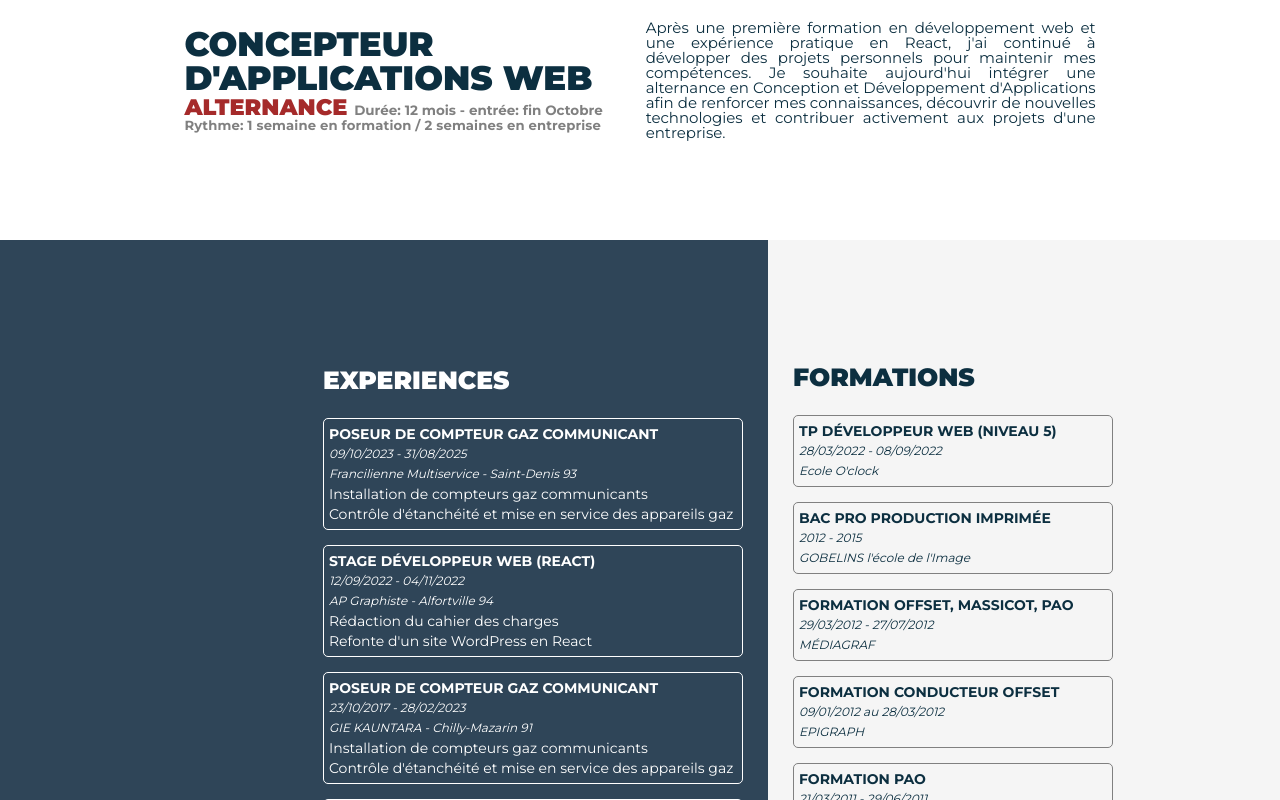
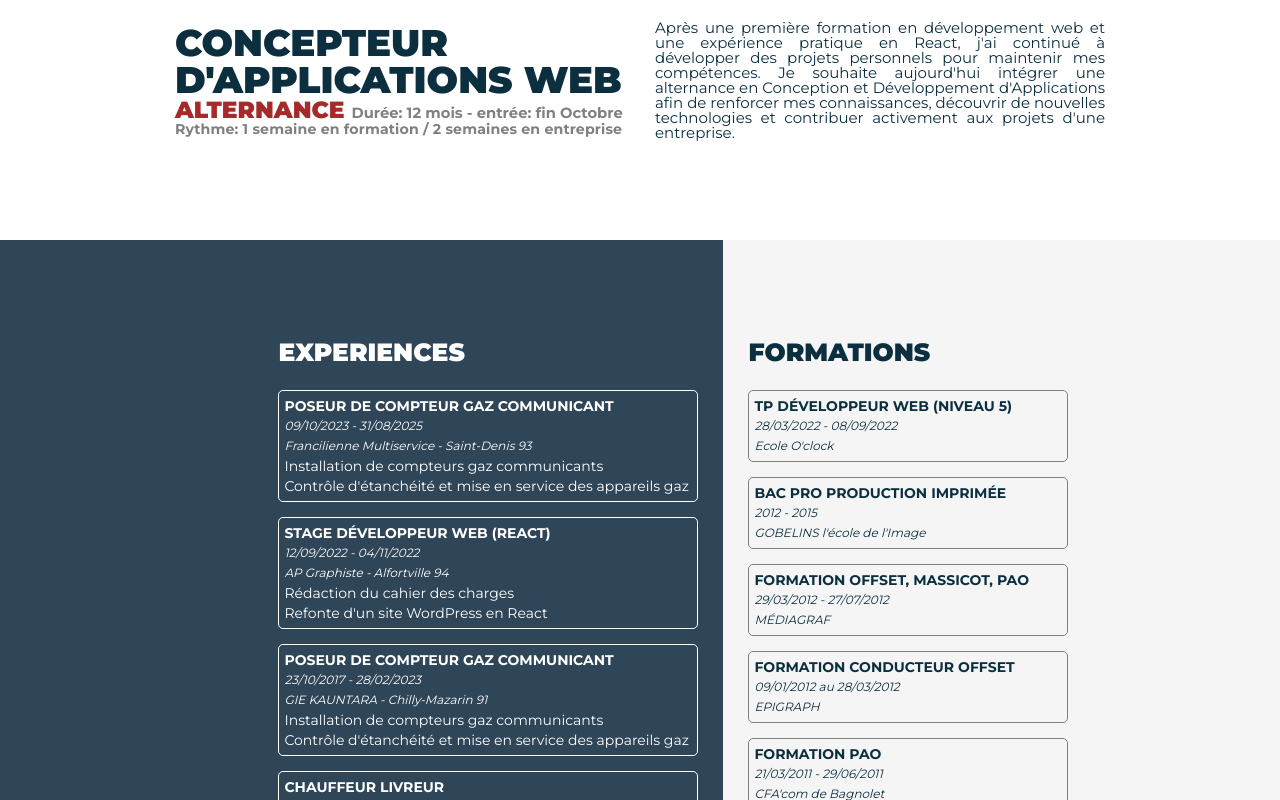
Before and after one commit to ASiaka/portfolio-nextjs, a Next.js app: page / in a window 1280 px wide. Shown: the part 560-1360 px from the top of the page. Built offline with nearby package versions, Linux system fonts and the light colour scheme.

Commit message:
amelioration 2 accueil et parcours

```diff
--- a/src/app/home/home.module.scss
+++ b/src/app/home/home.module.scss
@@ -43,7 +43,7 @@
         .topContent {
             // width: 80%;
             // height: 80%;
-            // max-width: 1200px;
+            max-width: 1300px;
             display: flex;
             // gap: 25px;
             gap: 1.563em;
@@ -86,14 +86,18 @@
         .bottomContent {
             // width: 80%;
             // height: 80%;
-            // max-width: 1300px;
+            max-width: 1350px;
             display: flex;
             flex-wrap: wrap;
             // gap: 15px;
-            gap: 0.938em;
+            gap: 2.5em;
             justify-content: center;
             align-items: center;
             padding: 15px 40px;
+
+            @media (max-width: 1000px) {
+                gap: 1.5em;
+            }
 
             @media (max-width: 550px) {
                 padding: 15px;
@@ -113,19 +117,19 @@
 
                 .title {
                     // font-size: 45px;
-                    font-size: 2.831em;
+                    font-size: 3.1em;
                     font-weight: 900;
                 }
 
                 .subtitle {
                     // font-size: 30px;
-                    font-size: 1.875em;
+                    font-size: 1.95em;
                     font-weight: 900;
                     color: brown;
 
                     .dates {
                         // font-size: 16px;
-                        font-size: 0.6em;
+                        font-size: 0.63em;
                         font-weight: 700;
                         letter-spacing: 0.0001em;
                         color: gray;
@@ -134,7 +138,7 @@
 
                 .info {
                     // font-size: 16px;
-                    font-size: 1.1em;
+                    font-size: 1.18em;
                     font-weight: 700;
                     letter-spacing: 0.01em;
                     color: gray;
--- a/src/app/home/page.js
+++ b/src/app/home/page.js
@@ -27,9 +27,9 @@ export default function Home() {
             <div className={styles.homeBottom}>
                 <div className={styles.bottomContent}>
                     <div className={styles.titleContent}>
-                        <h3 className={styles.title}>CONCEPTEUR D&apos;APPLICATIONS WEB</h3>
-                        <h4 className={styles.subtitle}>ALTERNANCE <span className={styles.dates}>Durée: 12 mois - entrée: fin Octobre</span></h4>
-                        <p className={styles.info}>Rythme: 1 semaine en formation / 2 semaines en entreprise</p>
+                        <h1 className={styles.title}>CONCEPTEUR D&apos;APPLICATIONS WEB</h1>
+                        <h2 className={styles.subtitle}>ALTERNANCE <span className={styles.dates}>Durée: 12 mois - entrée: fin Octobre</span></h2>
+                        <h4 className={styles.info}>Rythme: 1 semaine en formation / 2 semaines en entreprise</h4>
                     </div>
                     <p className={styles.presentation}>
                         Après une première formation en développement web et une expérience
--- a/src/app/layout.js
+++ b/src/app/layout.js
@@ -2,8 +2,8 @@ import './reset.css';
 import "./globals.scss";
 
 export const metadata = {
-  title: "Create Next App",
-  description: "Generated by create next app",
+  title: "Portfolio ASiaka",
+  description: "Recherche d'alternance - Concepteur d'application web",
 };
 
 export default function RootLayout({ children }) {
--- a/src/app/parcours/parcours.module.scss
+++ b/src/app/parcours/parcours.module.scss
@@ -9,7 +9,7 @@
     font-family: 'Montserrat', sans-serif;
     box-sizing: border-box;
     display: grid;
-    grid-template: 1fr / 6fr 4fr;
+    grid-template: 1fr / 1.3fr 1fr;
     font-size: 16px;
 
     @media (max-width: 1000px) {
@@ -20,20 +20,21 @@
         background-color: vars.$blue;
         display: flex;
         justify-content: flex-end;
-        align-items: center;
-        padding: 0 25px 25px;
+        padding: 0 25px 50px;
         color: white;
 
         @media (max-width: 1000px) {
             justify-content: center;
+            // align-items: center;
         }
 
-        .contentLeft {
-            max-width: 855px;
+            .contentLeft {
+                // max-width: 855px;
+                max-width: 856px;
+                padding-top: 100px;
 
             @media (max-width: 1810px) {
                 width: min-content;
-                padding-top: 100px;
             }
             @media (max-width: 1000px) {
                 width: max-content;
@@ -61,9 +62,9 @@
                 gap: 15px;
                 flex-wrap: wrap;
 
-                @media (max-width: 1810px) {
-                    justify-content: center;
-                }
+                // @media (max-width: 1810px) {
+                //     justify-content: center;
+                // }
 
                 .experienceBloc {
                     width: 420px;
@@ -117,14 +118,15 @@
     .parcoursRight {
         display: flex;
         justify-content: flex-start;
-        padding: 25px;
+        padding: 0 25px 50px;
 
         @media (max-width: 1000px) {
             justify-content: center;
         }
 
         .contentRight {
-            width: 655px;
+            // width: 655px;
+            width: 656px;
             // width: min-content;
             padding-top: 100px;
 
@@ -210,10 +212,10 @@
 
             .competencesContent {
                 display: flex;
+                flex-wrap: wrap;
                 justify-content: flex-start;
                 align-items: center;
-                gap: 25px;
-                flex-wrap: wrap;
+                gap: 15px;
 
                 .competencesNiveau {
                     width: 320px;
```
